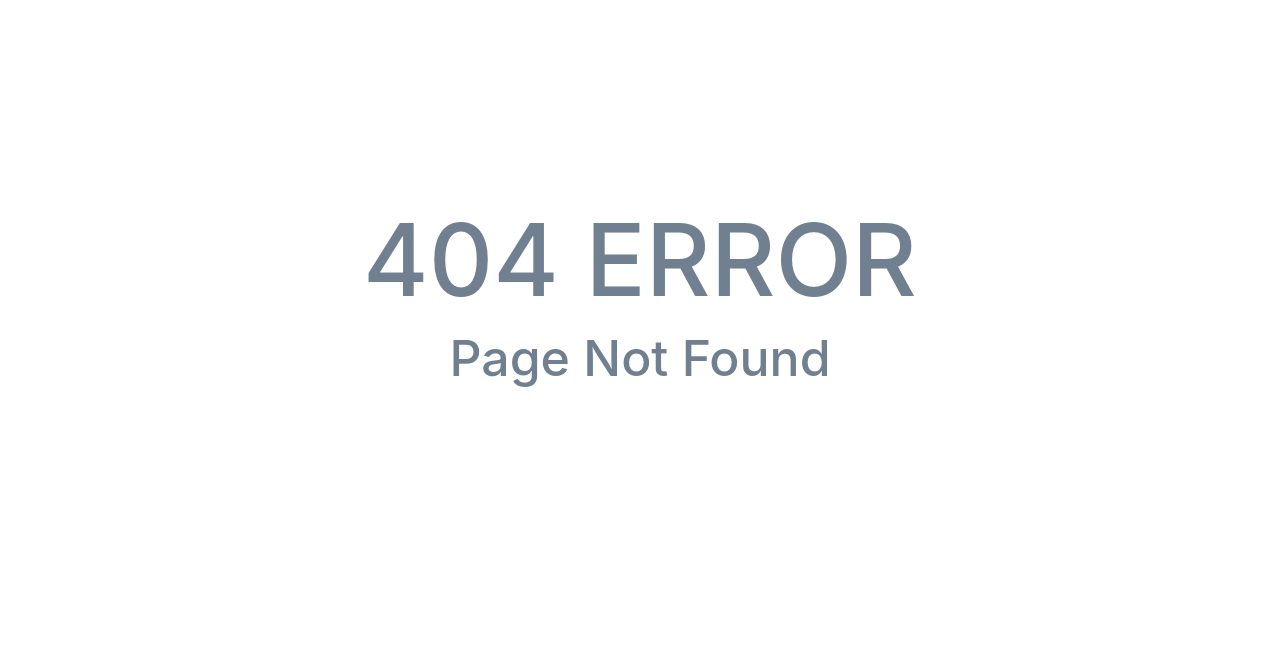
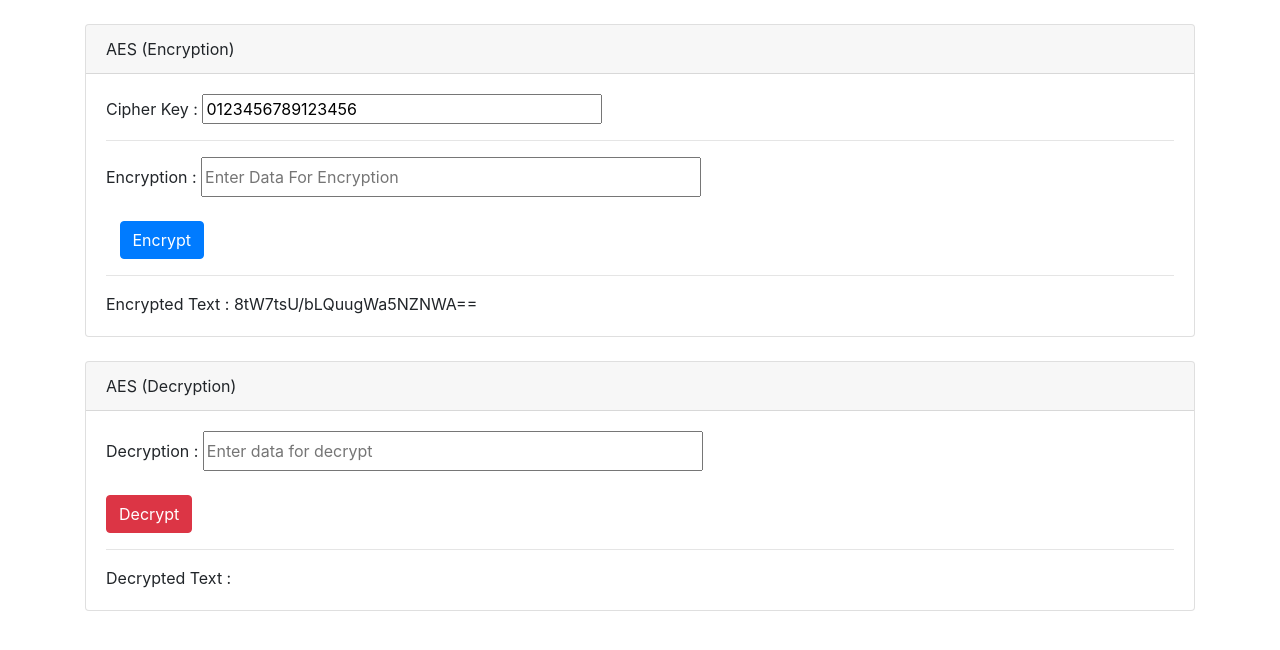
Before and after one commit to ketan2230/Daily-Task, an Angular app: page /cryptojs in a window 1280 px wide. Before the commit this address had no page. Shown: the top 650 px of the page. Built offline with nearby package versions, Linux system fonts and the light colour scheme.

Commit message:
AES Algorithm

```diff
--- a/package.json
+++ b/package.json
@@ -20,6 +20,7 @@
     "@angular/platform-browser-dynamic": "~11.2.1",
     "@angular/router": "~11.2.1",
     "bootstrap": "^4.6.0",
+    "crypto-js": "^4.0.0",
     "ngx-bootstrap": "^6.2.0",
     "rxjs": "~6.6.0",
     "tslib": "^2.0.0",
--- a/src/app/app-routing.module.ts
+++ b/src/app/app-routing.module.ts
@@ -1,3 +1,4 @@
+import { CryptojsComponent } from './cryptojs/cryptojs.component';
 import { ParentComponent } from './parent/parent.component';
 import { NgModule } from '@angular/core';
 import { Routes, RouterModule } from '@angular/router';
@@ -14,6 +15,7 @@ const routes: Routes = [
   { path: 'page', component: PageComponent },
   { path: 'form', component: CruiseFormComponent },
   { path: 'inputoutput', component: ParentComponent },
+  { path: 'cryptojs', component: CryptojsComponent },
   { path: 'registration-details', component: RegistrationDetailsComponent },
   { path: 'account', loadChildren: () => import('./module/account/account.module').then(m => m.AccountModule), canActivate: [AuthGuardService] },
   { path: 'cms', loadChildren: () => import('./module/cms/cms.module').then(m => m.CmsModule), canActivate: [AuthGuardService] },
--- a/src/app/app.module.ts
+++ b/src/app/app.module.ts
@@ -21,6 +21,7 @@ import { RegistrationDetailsComponent } from './registration-details/registratio
 import { DataService } from './core/services/registration-detail/data.service';
 import { ParentComponent } from './parent/parent.component';
 import { ChildComponent } from './child/child.component';
+import { CryptojsComponent } from './cryptojs/cryptojs.component';
 
 @NgModule({
   declarations: [
@@ -32,7 +33,8 @@ import { ChildComponent } from './child/child.component';
     CruiseFormComponent,
     RegistrationDetailsComponent,
     ParentComponent,
-    ChildComponent
+    ChildComponent,
+    CryptojsComponent
   ],
   imports: [
     BrowserModule,
--- /dev/null
+++ b/src/app/cryptojs/cryptojs.component.css
@@ -0,0 +1,7 @@
+.input{
+  width: 500px;
+  height: 40px;
+}
+.token{
+  width: 400px;
+}
--- /dev/null
+++ b/src/app/cryptojs/cryptojs.component.html
@@ -0,0 +1,29 @@
+<br>
+<div class="container">
+    <div class="card">
+        <div class="card-header">
+            AES (Encryption)
+        </div>
+        <div class="card-body">
+            Cipher Key :  <input type="text" placeholder="Salt/Secret"  class="form-control" [(ngModel)]="tokenFromUI" class="token"><br>
+            <hr>
+            Encryption :  <input class="input" type="text" placeholder="Enter Data For Encryption" [(ngModel)]="request"><br><br>&nbsp;&nbsp;
+            <input type="button" class="btn btn-primary" value="Encrypt" (click)="encryptUsingAES256()"><br>
+            <hr>Encrypted Text :  {{ encrypted }}
+        </div>
+    </div>
+</div>
+<br>
+<div class="container">
+    <div class="card">
+        <div class="card-header">
+            AES (Decryption)
+        </div>
+        <div class="card-body">
+
+            Decryption :  <input class="input" type="text" placeholder="Enter data for decrypt" [(ngModel)]="responce"><br><br>
+            <input type="button" class="btn btn-danger" value="Decrypt" (click)="decryptUsingAES256()">&nbsp;<br><hr>
+            Decrypted Text :  {{decrypted}}
+        </div>
+    </div>
+</div>
--- /dev/null
+++ b/src/app/cryptojs/cryptojs.component.ts
@@ -0,0 +1,46 @@
+import {OnInit } from '@angular/core';
+import { Component } from '@angular/core';
+import * as CryptoJS from 'crypto-js';
+
+@Component({
+  selector: 'app-cryptojs',
+  templateUrl: './cryptojs.component.html',
+  styleUrls: ['./cryptojs.component.css']
+})
+export class CryptojsComponent{
+
+  tokenFromUI: string = "0123456789123456";
+  encrypted: any = "";
+  decrypted: string;
+
+  request: string;
+  responce: string;
+  constructor() {
+    this.encryptUsingAES256();
+  }
+  encryptUsingAES256() {
+    let _key = CryptoJS.enc.Utf8.parse(this.tokenFromUI);
+    let _iv = CryptoJS.enc.Utf8.parse(this.tokenFromUI);
+    let encrypted = CryptoJS.AES.encrypt(
+      JSON.stringify(this.request), _key, {
+        keySize: 16,
+        iv: _iv,
+        mode: CryptoJS.mode.ECB,
+        padding: CryptoJS.pad.Pkcs7
+      });
+    this.encrypted = encrypted.toString();
+  }
+  decryptUsingAES256() {
+    let _key = CryptoJS.enc.Utf8.parse(this.tokenFromUI);
+    let _iv = CryptoJS.enc.Utf8.parse(this.tokenFromUI);
+
+    this.decrypted = CryptoJS.AES.decrypt(
+      this.encrypted, _key, {
+        keySize: 16,
+        iv: _iv,
+        mode: CryptoJS.mode.ECB,
+        padding: CryptoJS.pad.Pkcs7
+      }).toString(CryptoJS.enc.Utf8);
+  }
+
+}
```
Also changed, not shown: 2 other files (tests, documents, lock files or other folders).
